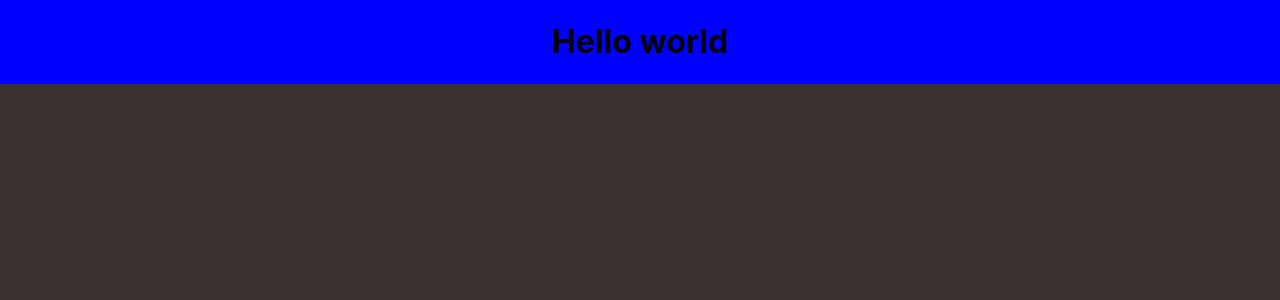
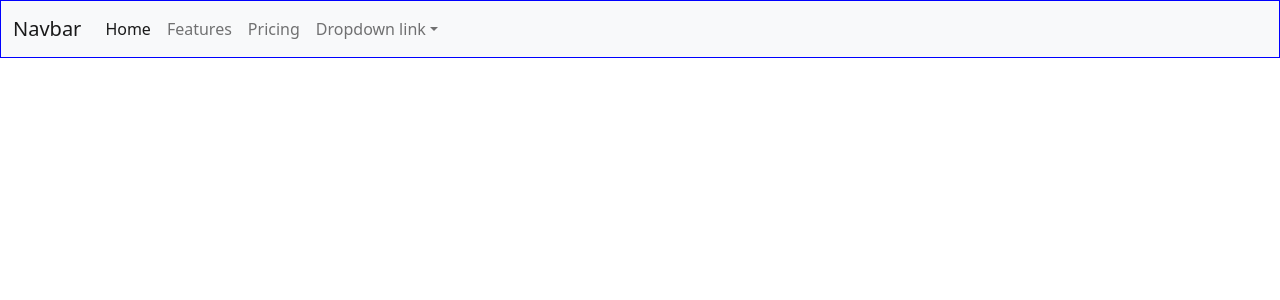
Before and after one commit to MarioCab/portfolio-react, a React (Create React App) app: page / in a window 1280 px wide. Shown: the top 300 px of the page. Built offline with nearby package versions, Linux system fonts and the light colour scheme.

Commit message:
started wokring on components

```diff
--- a/package.json
+++ b/package.json
@@ -6,6 +6,10 @@
     "@testing-library/jest-dom": "^5.14.1",
     "@testing-library/react": "^11.2.7",
     "@testing-library/user-event": "^12.8.3",
+    "bootstrap": "^5.0.2",
+    "jquery": "^3.6.0",
+    "nodemon": "^2.0.12",
+    "popper.js": "^1.16.1",
     "react": "^17.0.2",
     "react-dom": "^17.0.2",
     "react-scripts": "4.0.3",
--- a/src/components/Navbar.js
+++ b/src/components/Navbar.js
@@ -3,7 +3,75 @@
 function Navbar() {
   return (
     <div id="NavBar">
-      <h1>Hello world</h1>
+      <nav class="navbar navbar-expand-lg navbar-light bg-light">
+        <div class="container-fluid">
+          <a class="navbar-brand" href="#">
+            Navbar
+          </a>
+          <button
+            class="navbar-toggler"
+            type="button"
+            data-bs-toggle="collapse"
+            data-bs-target="#navbarNavDropdown"
+            aria-controls="navbarNavDropdown"
+            aria-expanded="false"
+            aria-label="Toggle navigation"
+          >
+            <span class="navbar-toggler-icon"></span>
+          </button>
+          <div class="collapse navbar-collapse" id="navbarNavDropdown">
+            <ul class="navbar-nav">
+              <li class="nav-item">
+                <a class="nav-link active" aria-current="page" href="#">
+                  Home
+                </a>
+              </li>
+              <li class="nav-item">
+                <a class="nav-link" href="#">
+                  Features
+                </a>
+              </li>
+              <li class="nav-item">
+                <a class="nav-link" href="#">
+                  Pricing
+                </a>
+              </li>
+              <li class="nav-item dropdown">
+                <a
+                  class="nav-link dropdown-toggle"
+                  href="#"
+                  id="navbarDropdownMenuLink"
+                  role="button"
+                  data-bs-toggle="dropdown"
+                  aria-expanded="false"
+                >
+                  Dropdown link
+                </a>
+                <ul
+                  class="dropdown-menu"
+                  aria-labelledby="navbarDropdownMenuLink"
+                >
+                  <li>
+                    <a class="dropdown-item" href="#">
+                      Action
+                    </a>
+                  </li>
+                  <li>
+                    <a class="dropdown-item" href="#">
+                      Another action
+                    </a>
+                  </li>
+                  <li>
+                    <a class="dropdown-item" href="#">
+                      Something else here
+                    </a>
+                  </li>
+                </ul>
+              </li>
+            </ul>
+          </div>
+        </div>
+      </nav>
     </div>
   );
 }
```
Also changed, not shown: src/index.js (+9 -5 lines), src/components/Carosoul.js (added), 1 other file (tests, documents, lock files or other folders).
